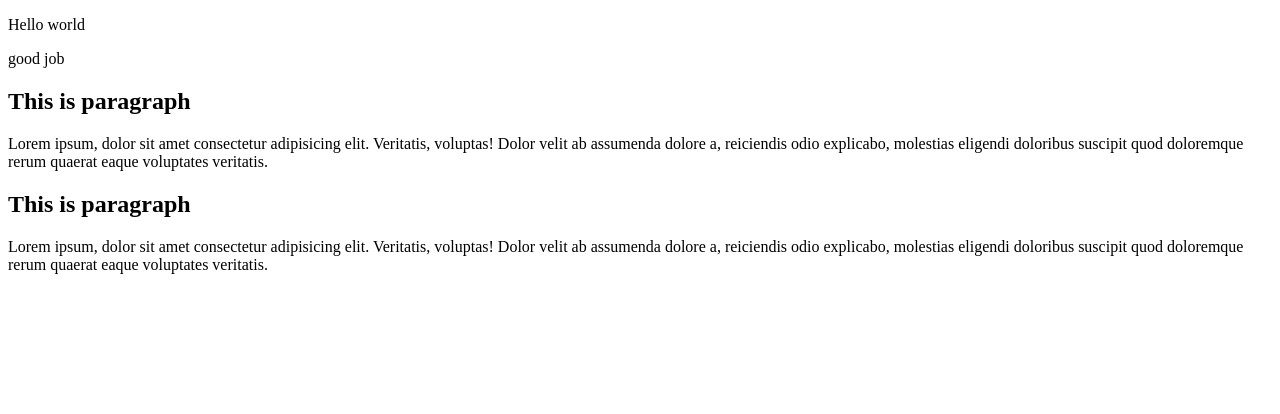
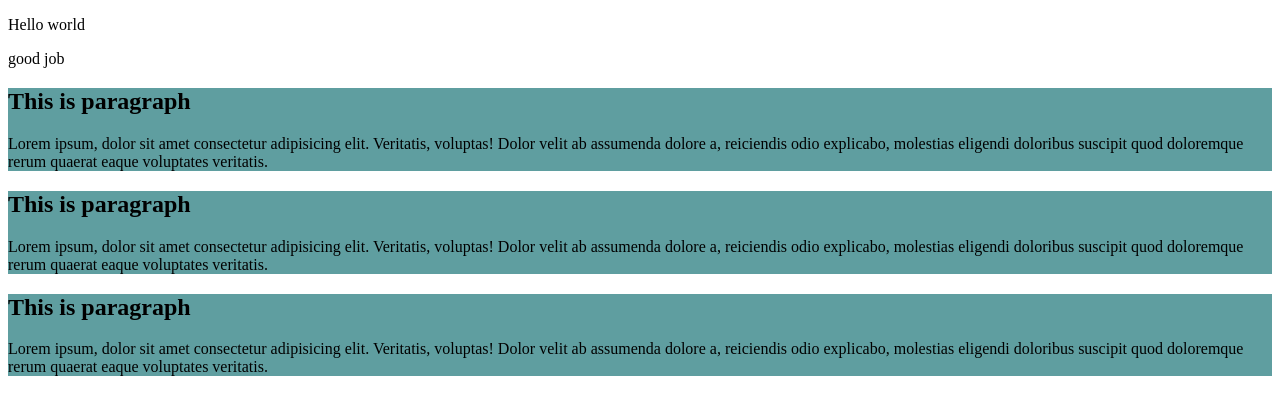
Before and after one commit to nknilandu/my-first-github-repo, a plain HTML site: page index.html in a window 1280 px wide. Drawn offline with Linux system fonts and the light colour scheme.

Commit message:
third commit

```diff
--- a/index.html
+++ b/index.html
@@ -4,6 +4,7 @@
     <meta charset="UTF-8">
     <meta name="viewport" content="width=device-width, initial-scale=1.0">
     <title>My first git repo</title>
+    <link rel="stylesheet" href="styles/style.css">
 </head>
 <body>
     <p>Hello world</p>
@@ -17,5 +18,10 @@
         <h2>This is paragraph</h2>
         <p>Lorem ipsum, dolor sit amet consectetur adipisicing elit. Veritatis, voluptas! Dolor velit ab assumenda dolore a, reiciendis odio explicabo, molestias eligendi doloribus suscipit quod doloremque rerum quaerat eaque voluptates veritatis.</p>
     </div>
+
+    <div>
+        <h2>This is paragraph</h2>
+        <p>Lorem ipsum, dolor sit amet consectetur adipisicing elit. Veritatis, voluptas! Dolor velit ab assumenda dolore a, reiciendis odio explicabo, molestias eligendi doloribus suscipit quod doloremque rerum quaerat eaque voluptates veritatis.</p>
+    </div>
 </body>
 </html>
--- /dev/null
+++ b/styles/style.css
@@ -0,0 +1,3 @@
+div {
+    background-color: cadetblue;
+}
```
